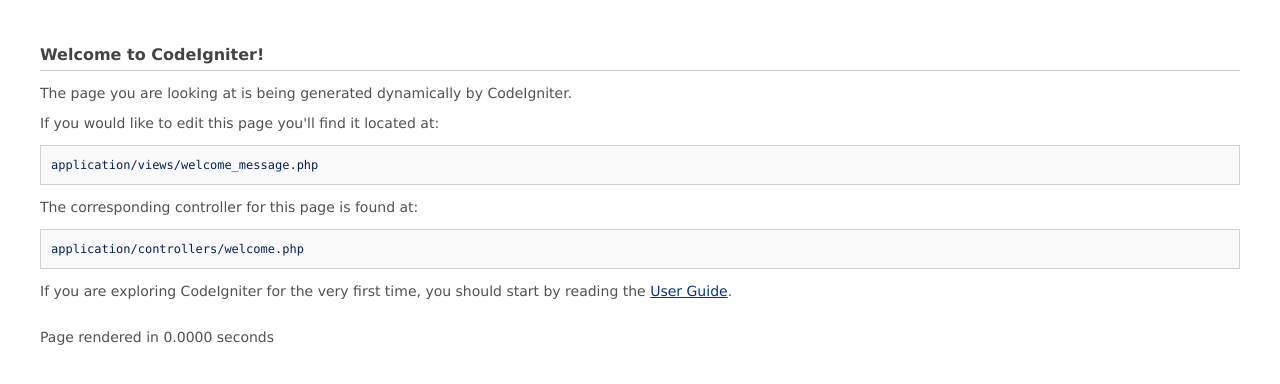
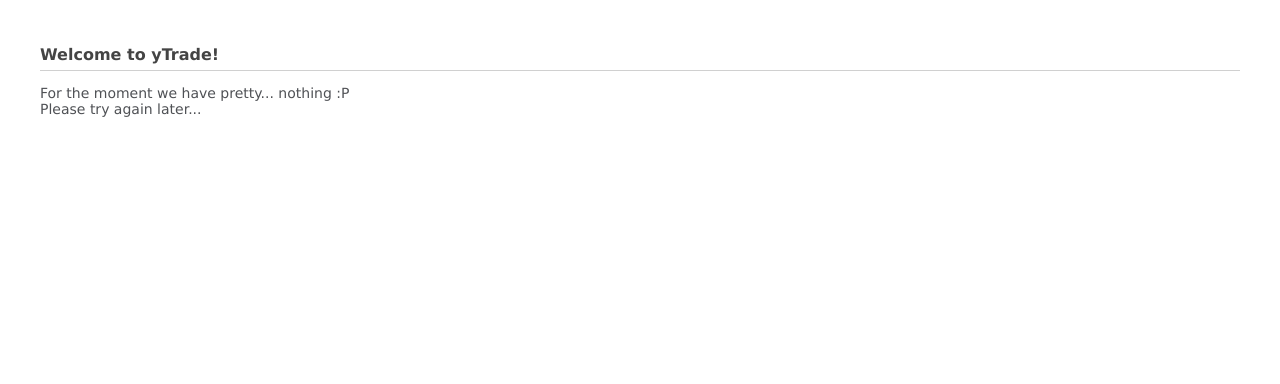
Before and after one commit to sabinmarcu/yTrade, a CodeIgniter app: page / in a window 1280 px wide. Shown: the top 384 px of the page. Run offline with CodeIgniter, Linux system fonts and the light colour scheme.

Commit message:
first test commit

```diff
--- a/application/views/welcome_message.php
+++ b/application/views/welcome_message.php
@@ -2,7 +2,7 @@
 <html lang="en">
 <head>
 	<meta charset="utf-8">
-	<title>Welcome to CodeIgniter</title>
+	<title>Welcome to yTrade</title>
 
 <style type="text/css">
 
@@ -45,20 +45,12 @@ code {
 </head>
 <body>
 
-<h1>Welcome to CodeIgniter!</h1>
+<h1>Welcome to yTrade!</h1>
 
-<p>The page you are looking at is being generated dynamically by CodeIgniter.</p>
-
-<p>If you would like to edit this page you'll find it located at:</p>
-<code>application/views/welcome_message.php</code>
-
-<p>The corresponding controller for this page is found at:</p>
-<code>application/controllers/welcome.php</code>
-
-<p>If you are exploring CodeIgniter for the very first time, you should start by reading the <a href="user_guide/">User Guide</a>.</p>
-
-
-<p><br />Page rendered in {elapsed_time} seconds</p>
+<p>
+For the moment we have pretty... nothing :P<br/>
+Please try again later...
+</p>
 
 </body>
 </html>
```
Also changed, not shown: nbproject/project.xml (added, +9 -0 lines), 2 other files.
